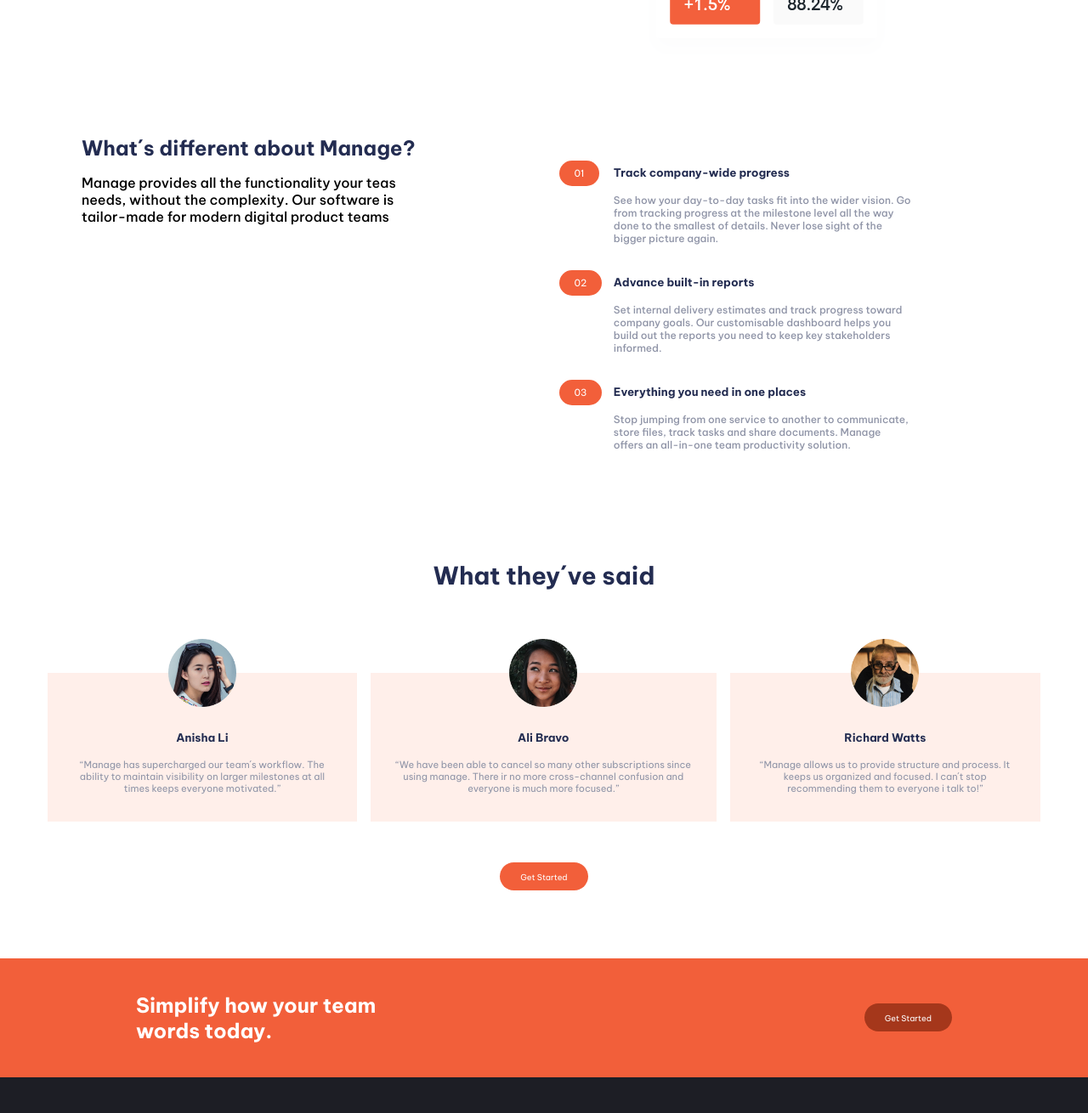
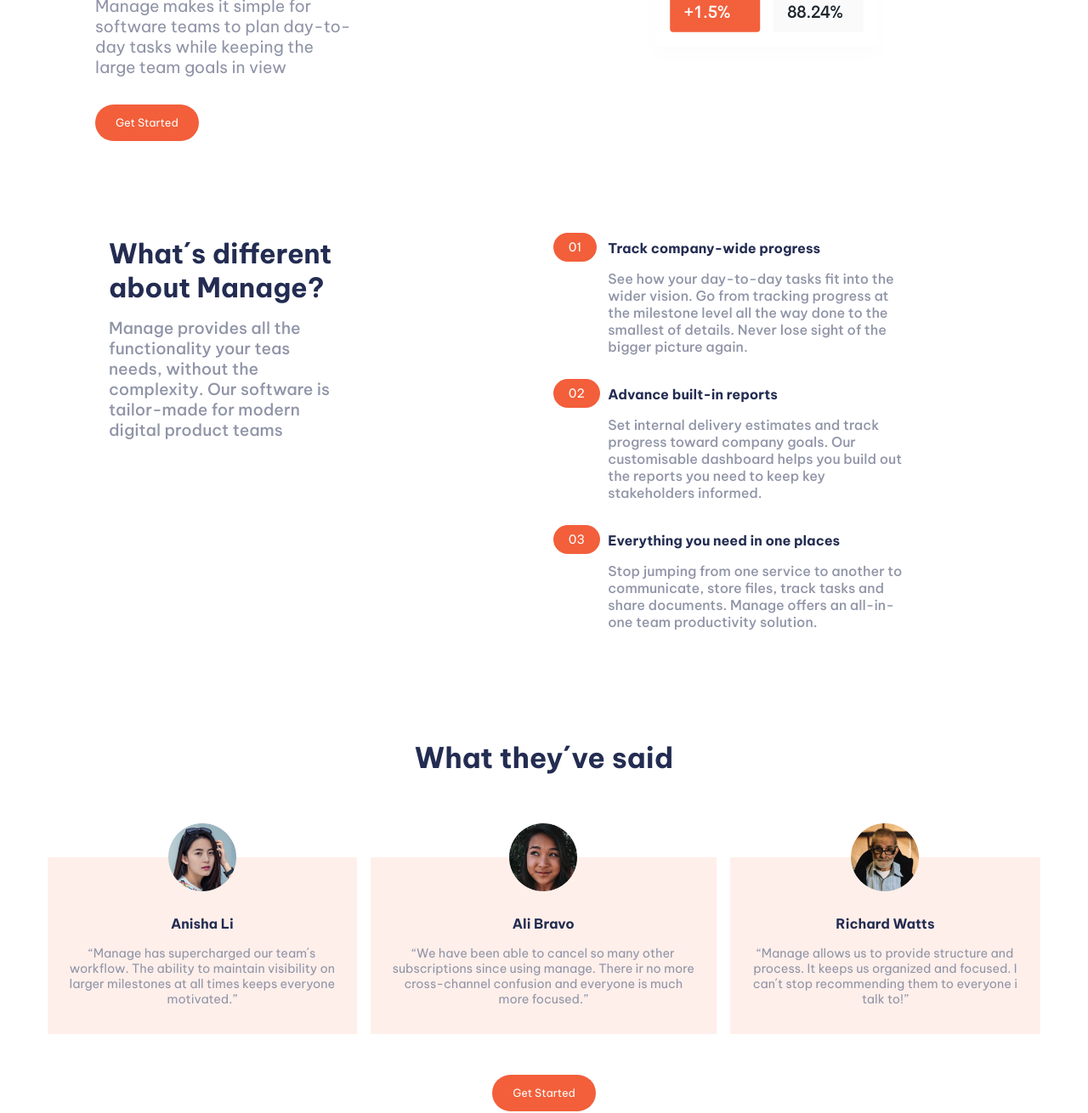
Before and after one commit to MarcelaMesaLeon/Final-FE1, a plain HTML site: page Lina Marcela Mesa Leon - FE1/index.html in a window 1280 px wide. Shown: the part 600-1910 px from the top of the page at 85% size. Drawn offline with Linux system fonts and the light colour scheme; a web font is replaced by a local one.

Commit message:
Se realizan cambios en css

```diff
--- a/Lina Marcela Mesa Leon - FE1/index.html
+++ b/Lina Marcela Mesa Leon - FE1/index.html
@@ -141,7 +141,7 @@
                         <input class="estiloform" id="enviar" type="email" placeholder="johnmadden/mail" required name="enviar"
                         oninvalid="this.setCustomValidity('please insert a valid email')"
                         oninput="this.setCustomValidity('')">
-                        <button id="boton3" type="submit">Go</button>
+                        <input id="boton3" type="submit" value="Go"></input>
                     </form>
                     <div>
                         <p id="derechos">Copyright 2020. All Rights Reserved</p>
--- a/Lina Marcela Mesa Leon - FE1/styles/styles.css
+++ b/Lina Marcela Mesa Leon - FE1/styles/styles.css
@@ -13,11 +13,11 @@ html{
     background-color: rgb(242, 95, 58);
     border-radius: 3.12rem;
     border: none;
-    padding: 0.5rem 1.5rem;
+    padding: 0.8rem 1.5rem;
 }
 .boton a{
     color: white;
-    font-size: 0.6rem;
+    font-size: 0.8rem;
     text-decoration: none;
 }
 .boton:hover{
@@ -32,7 +32,7 @@ html{
 }
 #boton2 a{
     color: white;
-    font-size: 0.6rem;
+    font-size: 0.8rem;
     text-decoration: none;
 }
 #boton2:hover{
@@ -69,8 +69,11 @@ html{
 }
 .contenedorlista a{
     color: rgb(35, 44, 81);
-    font-size: 0.8rem;
+    font-size: 0.9rem;
     text-decoration: none;
+}
+.contenedorlista a:hover{
+    color: rgb(143, 148, 167);
 }
 .menu{
     color: rgb(29, 30, 37);
@@ -81,19 +84,19 @@ html{
 .contenedorprincipal{
     display: flex;
     justify-content: space-around;
-    margin: 5.5rem 5.5rem 4rem 5.5rem;
+    margin: 5.5rem 5.5rem 4rem 7rem;
 }
 h1{
     color: rgb(35, 44, 81);
-    font-size: 3rem;
+    font-size: 4rem;
     font-weight: 700;
     padding: 1rem 0rem;
 }
 .contenedorprincipal p{
-    color: rgb(0, 0, 0);
-    font-size: 1rem;
-    padding-right: 7rem;
-    padding: 1rem 0rem;
+    color: rgb(143, 148, 167);
+    font-size: 1.2rem;
+    padding: 1rem 12rem 1rem 0rem;
+    margin-bottom: 1rem;
 }
 .contenedortextoprincipal{
     padding-top: 4rem;
@@ -107,16 +110,19 @@ h1{
 }
 /* estilos seccion central lado izquierdo */
 .contenedorcentroizquierda p{
-    color: rgb(0, 0, 0);
+    color: rgb(143, 148, 167);
     font-weight: 500;
-    padding-right: 9rem;
+    padding-right: 13rem;
+    padding-left: 2rem;
+    font-size: 1.2rem;
 }
 h3{
     color: rgb(35, 44, 81);
-    font-size: 1.5rem;
+    font-size: 2rem;
     font-weight: 700;
-    padding: 1rem 6rem 1rem 0rem
+    padding: 3rem 9rem 1rem 2rem
 }
+
 /* estilos seccion central lado derecho */
 .contenedorcentroderecha{
     display: flex;
@@ -127,10 +133,11 @@ h3{
 h5{
     color: rgb(35, 44, 81);
     padding: 1rem 6rem;
+    font-size: 1rem;
 }
 .contenedorcentroderecha p{
     color: rgb(143, 148, 167);
-    font-size: 0.75rem;
+    font-size: 1rem;
     font-weight: 500;
     padding: 0rem 6rem;
 }
@@ -139,7 +146,7 @@ h5{
     border-radius: 1.87rem;
     color: white;
     content: '01';
-    font-size: 0.7rem;
+    font-size: 0.9rem;
     margin: 3rem;
     padding: 0.5rem 1.1rem;
     position: relative;
@@ -151,7 +158,7 @@ h5{
     border-radius: 1.87rem;
     color: white;
     content: '02';
-    font-size: 0.7rem;
+    font-size: 0.9rem;
     margin: 3rem;
     padding: 0.5rem 1.1rem;
     position: relative;
@@ -163,7 +170,7 @@ h5{
     border-radius: 1.87rem;
     color: white;
     content: '03';
-    font-size: 0.7rem;
+    font-size: 0.9rem;
     margin: 3rem;
     padding: 0.5rem 1.1rem;
     position: relative;
@@ -180,7 +187,7 @@ h5{
 }
 h2{
     color: rgb(35, 44, 81);
-    font-size: 1.8rem;
+    font-size: 2.1rem;
     font-weight: 700;
     padding: 1rem 0rem 3rem 0rem;
 }
@@ -207,7 +214,7 @@ h2{
 }
 .card p{
     color: rgb(143, 148, 167);
-    font-size: 0.7rem;
+    font-size: 0.9rem;
     padding: 0rem 1.5rem 0rem 1.5rem;
 }
 .menuhorizontal{
@@ -220,13 +227,13 @@ h2{
     background-color: rgb(242, 95, 58);
     color: white;
     display: flex;
-    font-size: 1.5rem;
-    font-weight: 700;
+    font-size: 2rem;
+    font-weight: 500;
     justify-content: space-between;
     padding: 2.5rem 10rem 2.5rem 10rem;
 }
 .contenedornaranja p{
-    width: 20rem;
+    width: 26rem;
 }
 
 /* estilos footer */
@@ -247,7 +254,7 @@ h2{
 }
 .contenedor1 i{
     color: white;
-    font-size: 1rem;
+    font-size: 1.3rem;
     margin: 0.3rem;
 }
 .contenedor1 i:hover{
@@ -391,6 +398,7 @@ h2{
         font-size: 0.8rem;
         line-height: 1.3rem;
         padding: 1.2rem;
+        text-align: center;
     }
     h3{
         font-size: 1.5rem;
@@ -400,7 +408,8 @@ h2{
     .contenedorcentroderecha p{
         color: rgb(143, 148, 167);
         font-weight: 300;
-        line-height: 1.3rem;
+        font-size: 0.75rem;
+        line-height: 1rem;
         padding: 1rem 0rem 1rem 0rem;
     }
     #texto1::before {
@@ -440,11 +449,12 @@ h2{
         top: 1.5rem;
     }
     h5{
+        background-color: rgb(255, 239, 234);
+        border-radius: 1rem 0rem 0rem 1rem;
+        font-size: 0.8rem;
+        font-weight: 500;
+        margin: 0rem;
         padding: 0.5rem 3.1rem;
-        margin: 0rem;
-        background-color: rgb(255, 239, 234);
-        font-weight: 500;
-        border-radius: 1rem 0rem 0rem 1rem;
     }
     #titulo3{
         padding-right: 2rem;
@@ -459,6 +469,9 @@ h2{
         flex-direction: column;
         padding: 0rem 1rem;
     }
+    .card p{
+        font-size: 0.8rem;
+    }
     .menuhorizontal{
         color: rgb(242, 95, 58);
         display: initial;
@@ -472,13 +485,13 @@ h2{
         display: flex;
         flex-direction: column;
         justify-content: space-aroundS;
-        padding: 5rem 3rem;
+        padding: 4rem 3.5rem;
         text-align: center;
     }
     .contenedornaranja p{
-        font-size: 2.5rem;
+        font-size: 2.8rem;
         font-weight: 500;
-        padding-bottom: 2rem;
+        padding: 2rem;
     }
     /* media queries footer */
     .contenedorfinal{
```
